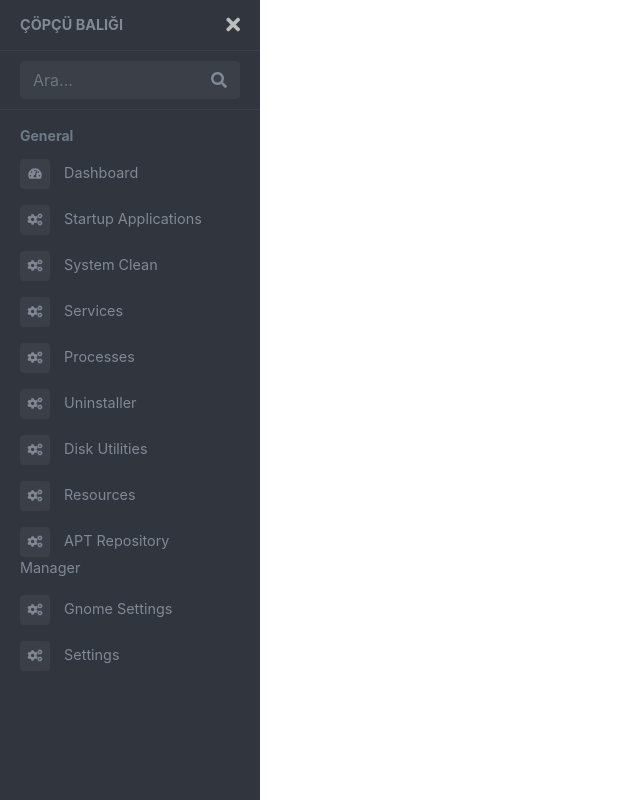
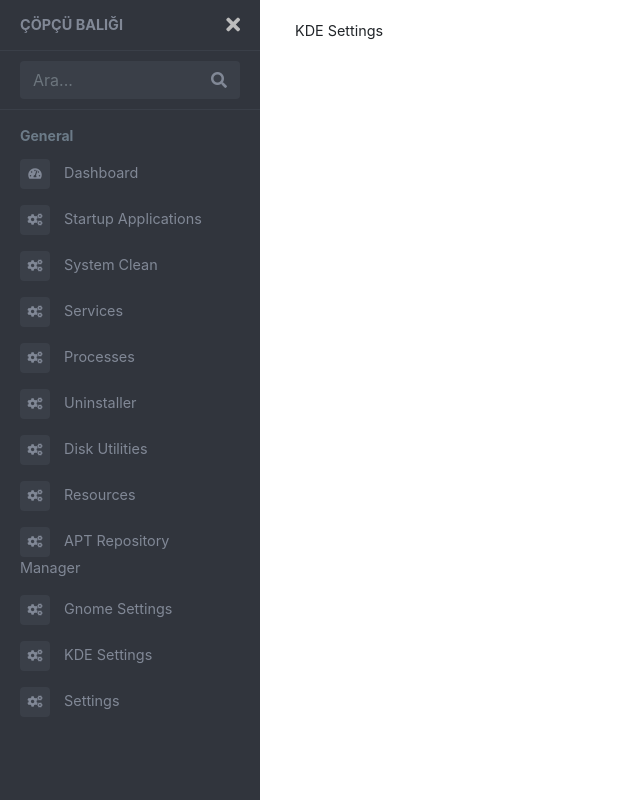
Before and after one commit to sustartx/copcu-baligi, a Vue app: page /kde-settings in a window 1280 px wide. Shown: the whole page, without its empty margins (0-640 px from the left). Built offline with nearby package versions, Linux system fonts and the light colour scheme; what vue-flag-icon would draw is missing.

Commit message:
"KDE Settings" için view ve rota oluşturuldu.

```diff
--- a/src/router/index.js
+++ b/src/router/index.js
@@ -56,6 +56,11 @@ const routes = [
     component: () => import('../views/GnomeSettings.vue')
   },
   {
+    path: '/kde-settings',
+    name: 'KDESettings',
+    component: () => import('../views/KDESettings.vue')
+  },
+  {
     path: '/settings',
     name: 'Settings',
     // route level code-splitting
--- /dev/null
+++ b/src/views/KDESettings.vue
@@ -0,0 +1,3 @@
+<template>
+  <div>KDE Settings</div>
+</template>
--- a/src/views/layout/Sidebar.vue
+++ b/src/views/layout/Sidebar.vue
@@ -93,6 +93,11 @@ export default {
           link: '/gnome-settings'
         },
         {
+          title: 'KDE Settings',
+          class: 'fa fa-cogs',
+          link: '/kde-settings'
+        },
+        {
           title: 'Settings',
           class: 'fa fa-cogs',
           link: '/settings'
```
